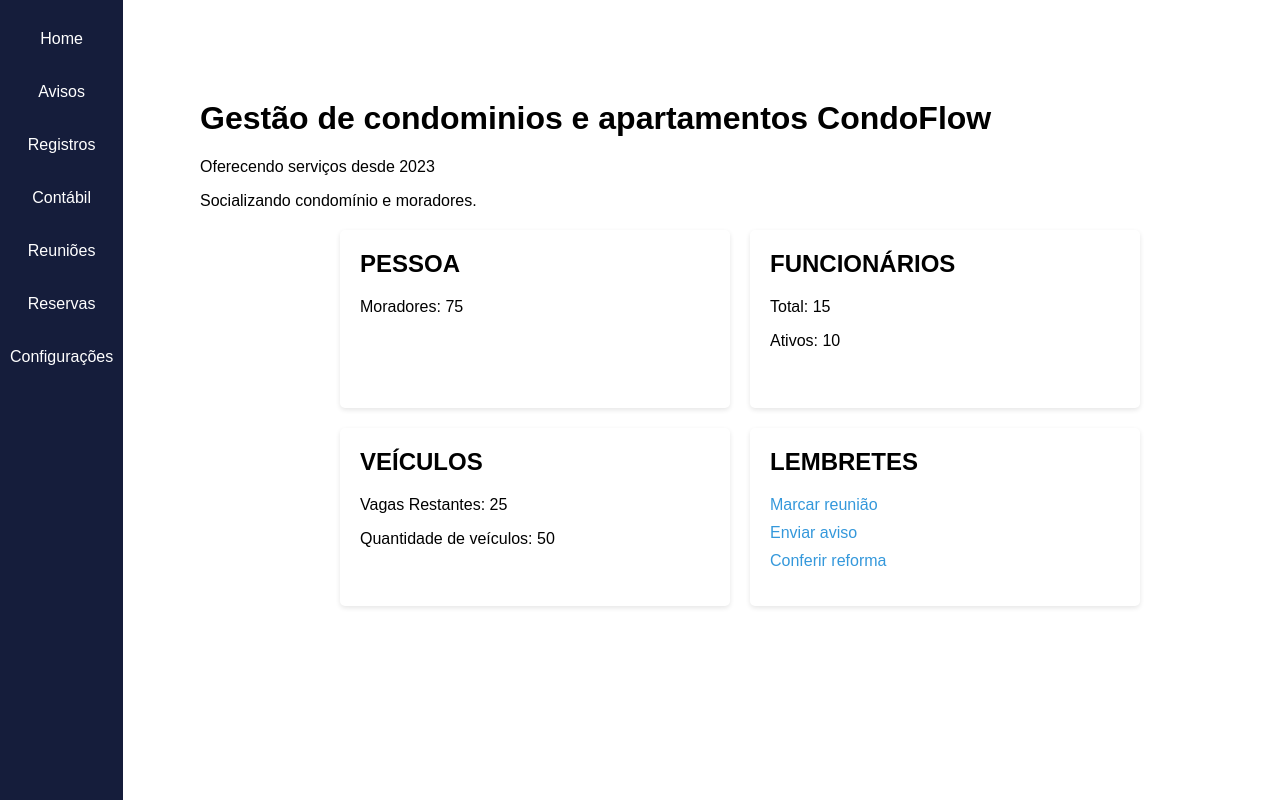
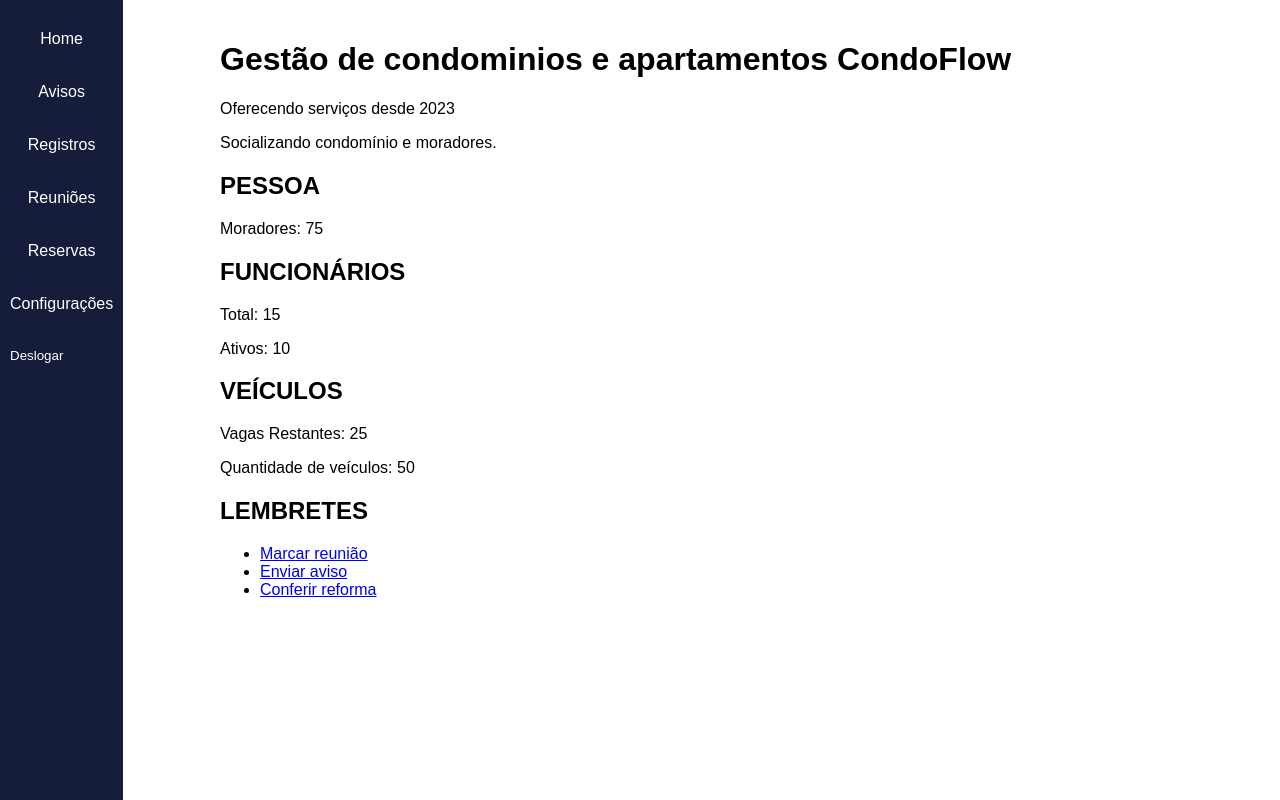
Before and after one commit to Gutobiel/CondoFloww, a Django app: page /home/ in a window 1280 px wide. Run offline with Django 5.2, Linux system fonts and the light colour scheme; a user stored in the database is signed in.

Commit message:
botão de deslogar de merda e tirei os blg q nn deveria

```diff
--- a/condoflow/static/css/home.css
+++ b/condoflow/static/css/home.css
@@ -13,7 +13,6 @@
     top: 0;
     left: -60px;
     transition: left 0.3s;
-
 }
 
 #side-bar.active {
@@ -35,58 +34,25 @@
     margin-bottom: 15px;
 }
 
-#side-bar ul li a {
+#side-bar ul li a,
+#side-bar ul li button {
     color: #ffffff;
     text-decoration: none;
     display: block;
     padding: 10px;
     transition: background-color 0.3s;
+    background-color: transparent;
+    border: none;
+    cursor: pointer;
+    border-radius: 3px;
 }
 
-#side-bar ul li a:hover {
+#side-bar ul li a:hover,
+#side-bar ul li button:hover {
     background-color: #64ccc5;
 }
 
 .content {
-    margin-top: 100px;
     margin-left: 200px;
+    padding: 20px;
 }
-/* O restante do CSS permanece o mesmo */
-
-.container {
-    display: grid;
-    grid-template-columns: repeat(2, 1fr);
-    grid-template-rows: repeat(2, 1fr);
-    gap: 20px;
-    max-width: 800px;
-    margin: 20px auto;
-}
-
-.quadrant {
-    background-color: #fff;
-    padding: 20px;
-    border-radius: 5px;
-    box-shadow: 0 2px 5px rgba(0, 0, 0, 0.1);
-}
-
-.quadrant h2 {
-    margin-top: 0;
-}
-
-#lembretes-list {
-    list-style: none;
-    padding: 0;
-}
-
-#lembretes-list li {
-    margin-bottom: 10px;
-}
-
-#lembretes-list a {
-    text-decoration: none;
-    color: #3498db;
-}
-
-#lembretes-list a:hover {
-    text-decoration: underline;
-}
--- a/condoflow/templates/core/configuracoes.html
+++ b/condoflow/templates/core/configuracoes.html
@@ -14,7 +14,6 @@
             <li><a href="{% url 'home' %}">Home</a> </li>
             <li><a href="{% url 'avisos' %}">Avisos</a></li>
             <li><a href="{% url 'registros' %}">Registros</a></li>
-            <li><a href="{% url 'cobranca' %}">Contábil</a></li>
             <li><a href="{% url 'reuniao' %}">Reuniões</a></li>
             <li><a href="{% url 'reserva' %}">Reservas</a></li>
             <li><a href="{% url 'configuracoes' %}">Configurações</a></li>
--- a/condoflow/templates/core/home.html
+++ b/condoflow/templates/core/home.html
@@ -10,13 +10,18 @@
 <body>
     <nav id="side-bar">
         <ul>
-        <li><a href="{% url 'home' %}">Home</a> </li>
+            <li><a href="{% url 'home' %}">Home</a></li>
             <li><a href="{% url 'avisos' %}">Avisos</a></li>
             <li><a href="{% url 'registros' %}">Registros</a></li>
-        <li><a href="{% url 'cobranca' %}">Contábil</a></li>
             <li><a href="{% url 'reuniao' %}">Reuniões</a></li>
             <li><a href="{% url 'reserva' %}">Reservas</a></li>
             <li><a href="{% url 'configuracoes' %}">Configurações</a></li>
+            <li>
+                <form method="post" action="{% url 'logout' %}">
+                    {% csrf_token %}
+                    <button type="submit" class="btn btn-logout">Deslogar</button>
+                </form>
+            </li>
         </ul>
     </nav>
 
```
Also changed, not shown: condoflow/static/css/avisos.css (+13 -3 lines), condoflow/templates/base.html (+12 -12 lines), condoflow/templates/core/avisos.html (+6 -1 lines), condoflow/templates/core/registros.html (+6 -1 lines), condoflow/templates/core/reservas.html (+6 -1 lines), condoflow/templates/core/reuniao.html (+6 -1 lines), condoflow/db.sqlite3, 1 other file. Lines whose indentation alone changed are shown as unchanged.
